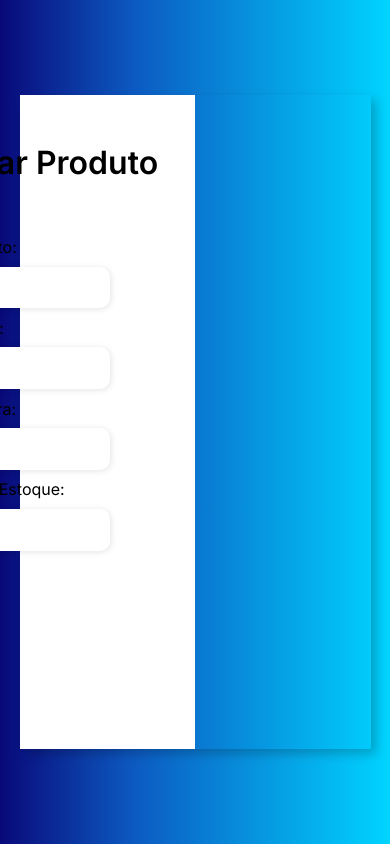
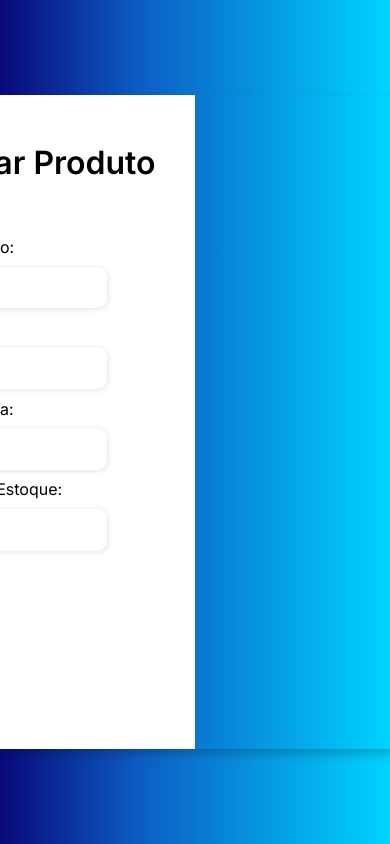
Before and after one commit to AXS05000/bluetrack, a Django app: page /formularioestoque/ in a window 390 px wide. Run offline with Django 4.2, Linux system fonts and the light colour scheme; the visitor is signed in with stand-in values (Sample User, id 1); some libraries are stand-ins or nearby versions.

Commit message:
V - 20-04-2023 - 14:23

```diff
--- a/static/css/style2.css
+++ b/static/css/style2.css
@@ -721,7 +721,7 @@
 @media screen and (max-width: 1064px) {
 
     .container {
-        width: 90%;
+        width: 100%;
         height: auto;
     }
 
@@ -730,7 +730,7 @@
         overflow-y: scroll;
         flex-wrap: nowrap;
         max-height: 22rem;
-        padding-right: 1rem;
+        padding-right: 0.1rem;
     }
 
     .form-contratos select{
```
